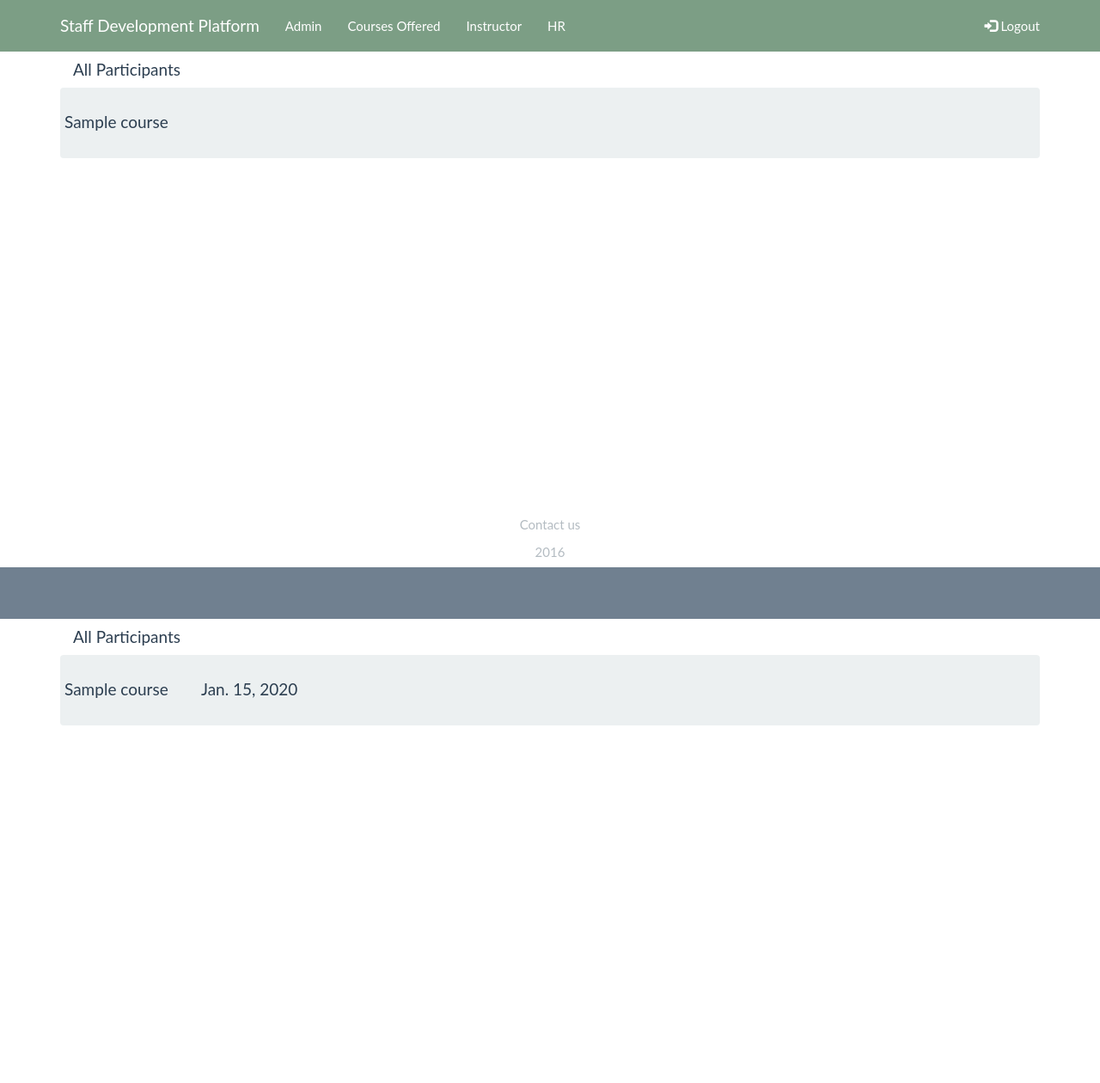
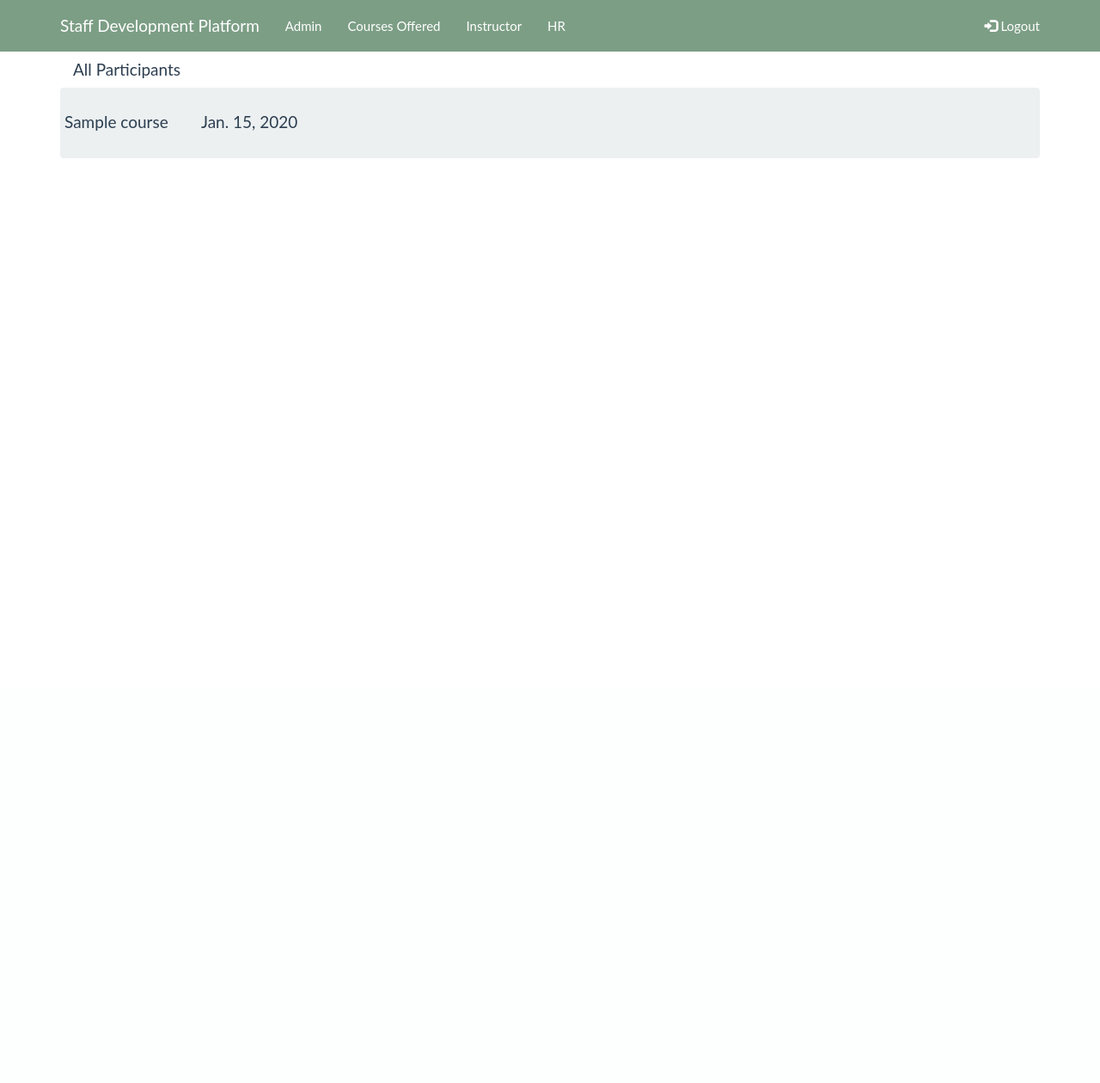
Before and after one commit to abhinav37/sdp, a Django app: page /main/hr/1/ in a window 1280 px wide. Shown: the whole page at 86% size. After the commit the page ends 184 px from the top, so only its background shows below. Run offline with Django 3.2, Linux system fonts and the light colour scheme; a user stored in the database is signed in; tables that the repository leaves empty hold one stand-in row (values such as "Sample post"); some libraries are stand-ins or nearby versions.

Commit message:
Major revamp

```diff
--- a/sdp/main/templates/main/courseHistory.html
+++ b/sdp/main/templates/main/courseHistory.html
@@ -1,62 +1,3 @@
-<meta charset="utf-8">
-{% load static %}
-<head>
-  <title>History</title>
-<meta name="viewport" content="width=device-width, initial-scale=1">
-<script src="https://ajax.googleapis.com/ajax/libs/jquery/1.12.0/jquery.min.js"></script>
-<link rel="stylesheet" href="/static/css/bootstrap.min.css">
-<link rel="stylesheet" href="/static/css/bootstrap.css">
-<script src="http://maxcdn.bootstrapcdn.com/bootstrap/3.3.6/js/bootstrap.min.js"></script>
-</head>
-</body>
-<div id="body">
-{% include "main/navbar.html" %}
-<div class="modal fade" id="login-modal" tabindex="-1" role="dialog" aria-labelledby="myModalLabel" aria-hidden="true" style="display: none;">
-  <div class="modal-dialog">
-    <div class="loginmodal-container">
-      <h1>Login to Your Account</h1><br>
-      <form>
-        <input type="text" name="user" placeholder="Username">
-        <input type="password" name="pass" placeholder="Password">
-        <input type="submit" name="login" class="login loginmodal-submit" value="Login">
-      </form>
-
-      <div class="login-help">
-        <a href="#">Register</a> - <a href="#">Forgot Password</a>
-      </div>
-    </div>
-  </div>
-</div>
-
-	<div class="container-fluid" id="ticker" style="padding-top: 60px;">
-		<marquee>
-
-		</marquee>
-	</div>
-<div class="container">
-  <div class="col-md-12">
-    <h4>All Participants</h4>
-    <div class="row well">
-    {% if courseHistory %}
-      {% for course in courseHistory %}
-      <div class="row">
-        <h4>{{course.course}}</a></h4>
-      </div>
-      {% endfor %}
-    {% else %}
-      <p>The participant has not completed any course.</p>
-    {% endif %}
-    </div>
-
-  </div>
-</div>
-</div>
-
-<footer class="site-footer" style="padding-bottom: 10px;">
-  <p class="text-muted" align="center">Contact us</p>
-  <p class="text-muted" align="center">2016</p>
-</footer>
-
 <meta charset="utf-8">
 {% load static %}
 <head>
--- a/sdp/main/templates/main/viewFullContent.html
+++ b/sdp/main/templates/main/viewFullContent.html
@@ -37,7 +37,7 @@
 					beforeSend: function( xhr ) {
 						xhr.setRequestHeader("X-CSRFToken", csrftoken);
 					},
-					data: {module_id: this.id, course_id: {{course.id}} }
+					data: {module_id: this.id, course_id: {{course.id}}, override:1 }
 				}).done(function( msg ) {
 					$("#compContainer").html(msg);
 				});
--- a/sdp/main/urls.py
+++ b/sdp/main/urls.py
@@ -28,7 +28,7 @@ urlpatterns = [
 	url(r'^admin/newCategory/$', views.newCategory, name='newCategory'),
 	url(r'^admin/adminchange/$', views.adminchange, name='adminchange'),
 	url(r'^admin/deleteCategory/$', views.deleteCategory, name='deleteCategory'),
-	url(r'^admin/renamecat/$', views.renamecat, name='renamecat'),
+	url(r'^admin/renamecat/$', views.renameCategory, name='renamecat'),
 	url(r'^register/$', views.register, name='register'),
 	url(r'^regComplete/$', views.regComplete, name='regComplete'),
 	url(r'^participant/course/(?P<course_id>\d+)/partiComponentBody/$', views.partiComponentBody, name='partiComponentBody'),
--- a/sdp/main/views.py
+++ b/sdp/main/views.py
@@ -19,7 +19,6 @@ def isInstructor(user):
 
 def isAdmin(user):
 	return user.is_superuser
-#############################
 
 def isHR(user):
 	ishr = HR.objects.filter(hr_id=user.id)
@@ -27,6 +26,7 @@ def isHR(user):
 		return True
 	else:
 		return False
+#############################
 
 def index(request):
 	if request.user.is_authenticated:
@@ -34,46 +34,19 @@ def index(request):
 	else:
 		return redirect('login')
 
-def logOut(request):
-	if request.user.is_authenticated:
-		logout(request)
-	return redirect('login')
-
-
 @login_required
 def participant(request):
-	#TODO use participant id of logged in user
-	participantID = request.user.id
-	participantObj = Participant.objects.filter(pk=participantID)[0]
+	participantObj = Participant.objects.filter(pk=request.user.id)[0]
+	courseHistory = participantObj.getCompletedCourses()
+
+	courseList = {}
+	categories = Category.objects.all()
+	for category in categories:
+		courses = category.getCourses().filter(deployed=1).exclude(pk=participantObj.course_id)
+		courseList[category] = courses
+
+	context = {'enrolledCourse': participantObj.getEnrolledCourse(), 'courseList': courseList, 'courseHistory':courseHistory }
 	template = loader.get_template('main/participant.html')
-
-	courseObj = History.objects.filter(participant=request.user.id)
-
-
-
-	if participantObj.course_id is not None:
-		allCourses = Course.objects.filter(deployed=1).exclude(pk=participantObj.course_id)
-		ids=[]
-		for course in allCourses:
-			if not course.category_id in ids:
-				ids.append(course.category_id)
-
-		allCategory=Category.objects.filter(id__in=ids)
-		enrolledCourse = Course.objects.filter(pk=participantObj.course_id)[0]
-		context = {'enrolledCourse': enrolledCourse, 'allCourses': allCourses,'allCategory':allCategory,'courseObj':courseObj }
-	else:
-		allCourses = Course.objects.filter(deployed=1)
-
-		context = {'allCourses': allCourses, 'courseObj':courseObj }
-
-		ids=[]
-		for course in allCourses:
-			if not course.category_id in ids:
-				ids.append(course.category_id)
-
-		allCategory=Category.objects.filter(id__in=ids)
-		context = {'allCourses': allCourses,'allCategory':allCategory,'courseObj':courseObj }
-
 	return HttpResponse(template.render(context,request))
 
 @login_required
@@ -89,7 +62,6 @@ def instructor(request):
 
 		if request.POST['compsPositions'] != "":
 			comps = json.loads(request.POST['compsPositions'])
-
 			for key, value in comps.iteritems():
 				for idx,comp in enumerate(value):
 					compo = Component.objects.filter(pk=int(comp))[0]
@@ -100,33 +72,31 @@ def instructor(request):
 		newCourse.name = request.POST['courseName']
 		newCourse.description = request.POST['courseDesc']
 		newCourse.category_id = request.POST['category']
-		#TODO intructor id based on login
 		newCourse.instructor_id = request.user.id
 		newCourse.save()
 	except Exception, e:
 		print e
-		print request.POST['course_id']
 		pass
 	finally:
-		#TODO intructor id based on login
-		course_list = Course.objects.filter(instructor_id=request.user.id).exclude(category_id=-1)
-		template = loader.get_template('main/instructor.html')
+		instructorObj = Instructor.objects.get(pk=request.user.id)
 		courseDelete = Course.objects.filter(category_id=-1)
 		for course in courseDelete:
 			course.delete()
+		course_list = instructorObj.getCourses()
+
+		template = loader.get_template('main/instructor.html')
 		context = {'course_list': course_list}
 		return HttpResponse(template.render(context,request))
 
 @login_required
 @user_passes_test(isInstructor)
 def newCourse(request):
-	#TODO deployed implementation
-	newCourse = Course(name="New Course", description="Add a description for your course", deployed=0, category_id=-1, instructor_id=request.user.id)
-	newCourse.save()
+	instructorObj = Instructor.objects.get(pk=request.user.id)
+	courseObj = instructorObj.createCourse()
+	course_id = courseObj.id
+	category_list = Category.objects.all()
+	module_list = courseObj.getModules().order_by("position")
 
-	category_list = Category.objects.all()
-	course_id = Course.objects.all().order_by("id").reverse()[0].id
-	module_list = Module.objects.filter(course_id=course_id).order_by("position")
 	template = loader.get_template('main/new.html')
 	context = {'categories': category_list, 'modules': module_list, 'course_id': course_id }
  	return HttpResponse(template.render(context,request))
@@ -134,143 +104,105 @@ def newCourse(request):
 @login_required
 @user_passes_test(isInstructor)
 def deployCourse(request):
-	participants = Participant.objects.filter(course_id = request.POST['course_id'])
+	courseObj = Course.objects.get(pk=request.POST['course_id'])
+	participants = courseObj.getParticipants()
 
 	if not participants:
-		course = Course.objects.filter(pk=request.POST['course_id'])[0]
-		course.deployed = 1 - course.deployed
-		course.save()
+		courseObj.toggleDeployed()
 	 	return HttpResponse("Success")
 	else:
 		return HttpResponse("Fail")
 
 @login_required
 def view_course(request,course_id):
-	participantID = request.user.id
-	participantObj = Participant.objects.filter(pk=participantID)[0]
-	template=loader.get_template('main/courseInfo.html')
-	course = Course.objects.filter(id=course_id)[0]
-	x=Module.objects.filter(course_id=course_id)
-	lastModule=Module()
-	if x:
-		lastModule = x.last().id
+	participantObj = Participant.objects.get(pk=request.user.id)
+	courseObj = Course.objects.get(pk=course_id)
+	x = courseObj.getModules()
 
-	if participantObj.course_id is None:
-		#not enrolled in any course, show everything + option to enroll
-		modules = Module.objects.filter(course_id=course_id).order_by("position")
-		x = 3
+	modules = courseObj.getModules().order_by("position")
+	if participantObj.getEnrolledCourse() is None:
+		x = 3 #not enrolled in any course, show everything + option to enroll
 	else:
 		if participantObj.course_id == int(course_id):
 			#load course accordingly, as this is Participant's enrolled course
-			lastUnlocked = participantObj.access
-			modules = Module.objects.filter(course_id=course_id, position__lte = lastUnlocked).order_by("position")
+			modules = modules.filter(position__lte = participantObj.access)
 			x = 1
 		else:
 			#load course accordingly, Participant is enrolled in another course. give option to drop current course to get this course
-			modules = Module.objects.filter(course_id=course_id).order_by("position")
 			x = 2
 
-	context={'course': course, 'modules': modules, 'enrollStatus': x, 'participant_id': participantID, 'lastModule': lastModule }
+	template=loader.get_template('main/courseInfo.html')
+	context={'course': courseObj, 'modules': modules, 'enrollStatus': x, 'participant_id': request.user.id }
 	return HttpResponse(template.render(context,request))
 
 def viewFullContent(request,course_id):
-	participantID = request.user.id
-	participantObj = Participant.objects.filter(pk=participantID)[0]
-	template=loader.get_template('main/viewFullContent.html')
-	course = Course.objects.filter(id=course_id)[0]
-	lastModule = Module.objects.filter(course_id=course_id).last()
-	modules = Module.objects.filter(course_id=course_id).order_by("position")
+	participantObj = Participant.objects.filter(pk=request.user.id)[0]
+	courseObj = Course.objects.filter(id=course_id)[0]
+	modules = courseObj.getModules().order_by("position")
+
 	if participantObj.course_id is None:
-		#not enrolled in any course, show everything + option to enroll
-
-		x = 1
+		x = 1 #not enrolled in any course, show everything + option to enroll
 	else:
 		if participantObj.course_id == int(course_id):
-			#load course accordingly, as this is Participant's enrolled course
-			x = 2
+			x = 2 #load course accordingly, as this is Participant's enrolled course
 		else:
-			#load course accordingly, Participant is enrolled in another course. give option to drop current course to get this course
-			x = 3
+			x = 3 #load course accordingly, Participant is enrolled in another course. give option to drop current course to get this course
 
-
-	context={'course': course, 'modules': modules, 'enrollStatus': x, 'participant_id': participantID }
+	template=loader.get_template('main/viewFullContent.html')
+	context={'course': courseObj, 'modules': modules, 'enrollStatus': x, 'participant_id': request.user.id }
 	return HttpResponse(template.render(context,request))
 
 def completeCourse(request, course_id, participant_id):
-	modCount = Module.objects.filter(course_id=course_id).count()
+	courseObj = Course.objects.get(pk=course_id)
+	modCount = courseObj.getModuleCount()
 	participantObj = Participant.objects.filter(pk=participant_id)[0]
 	if participantObj.access == modCount:
-		courseObj = Course.objects.filter(pk=course_id)[0]
-		var = History.objects.filter(course=course_id, participant= participant_id)
-		print var
-		if var:
-			var[0].dateCompleted = datetime.date.today()
-			var[0].save()
-
+		courseHistory = History.objects.filter(course=course_id, participant= participant_id)
+		if courseHistory:
+			courseHistory[0].updateDate(datetime.date.today())
 		else:
 			history = History(course=courseObj, participant=participantObj)
 			history.save()
-
-		participantObj.course_id = None
-		participantObj.access = 0
-		participantObj.save()
+		participantObj.dropCurrentCourse()
 
 	return redirect(participant)
 
 @login_required
-def loadModules(request, course_id):
-	participantID = request.user.id
-	participantObj = Participant.objects.filter(pk=participantID)[0]
-	lastUnlocked = participantObj.access
-	modules = Module.objects.filter(course_id=course_id, position__lte = lastUnlocked).order_by("position")
+def addDrop(request):
+	participantObj = Participant.objects.filter(pk=request.user.id)[0]
+	if request.POST['drop'] == "1":
+		participantObj.dropCurrentCourse()
+	else:
+		courseObj = Course.objects.get(pk=request.POST['course_id'])
+		participantObj.enroll(courseObj)
 
-	template = loader.get_template('main/module.html')
-	context = {'modules': modules}
- 	return HttpResponse(template.render(context,request))
-
-@login_required
-def addDrop(request):
-	participantID = request.user.id
-	participantObj = Participant.objects.filter(pk=participantID)[0]
-	if request.POST['drop'] == "1":
-		participantObj.course_id = None
-		participantObj.access = 0
-	else:
-		participantObj.course_id = request.POST['course_id']
-		participantObj.access = 1
-	participantObj.save()
 	return redirect(participant)
 
 @login_required
 def loadComponents(request):
 	participantID = request.POST.get('participant_id', False)
-	moduleID = request.POST['module_id']
-	courseID = request.POST['course_id']
-	modList = Module.objects.filter(course_id=courseID).order_by("position")
+	courseObj = Course.objects.get(pk=request.POST['course_id'])
+	modList = courseObj.getModules().order_by("position")
 	lastModule = modList.last().id
 	canAdd = 1
-	if isInstructor(request.user):
-		canAdd = 0
-	else:
-		canAdd = 1
-	lastModule = Module()
-
-	modList = Module.objects.filter(course_id=courseID).order_by("position")
-	lastModule = modList.last().id
 
 	if participantID:
-		participantObj = Participant.objects.filter(pk=participantID)[0]
+		participantObj = Participant.objects.get(pk=participantID)
 		access = participantObj.access
 		noOfMods = modList.count()
 		accessibleMod = modList[access-1].id
-		if accessibleMod == int(moduleID):
+		if accessibleMod == int(request.POST['module_id']):
 			if access < noOfMods:
 				participantObj.access = access + 1
 				participantObj.save()
 		canAdd = 0
 
-	component_list = Component.objects.filter(module_id=moduleID, course_id=courseID).order_by("position")
-	context = {'components': component_list, 'module_id': moduleID, 'canAdd': canAdd , 'lastModule': lastModule }
+	if request.POST.get('override', False):
+		canAdd = 0
+
+	moduleObj = Module.objects.get(pk=request.POST['module_id'])
+	component_list = moduleObj.getComponents().order_by("position")
+	context = {'components': component_list, 'module_id': request.POST['module_id'], 'canAdd': canAdd , 'lastModule': lastModule }
 	template = loader.get_template('main/componentList.html')
 	return HttpResponse(template.render(context,request))
 
@@ -301,57 +233,12 @@ def partiComponentBody(request, course_id):
 
 @login_required
 @user_passes_test(isInstructor)
-def renameModule(request):
-	course_id = request.POST['course_id']
-	moduleToChange = Module.objects.filter(pk=request.POST['module_id'])[0]
-	moduleToChange.name = request.POST['module_name']
-	moduleToChange.save()
-
-	module_list = Module.objects.filter(course_id=course_id).order_by("position")
-	template = loader.get_template('main/module.html')
-	context = {'modules': module_list}
- 	return HttpResponse(template.render(context,request))
-
-@login_required
-@user_passes_test(isInstructor)
-def deleteModule(request):
-	course_id = request.POST['course_id']
-	moduleToDelete = Module.objects.filter(pk=request.POST['module_id'])[0]
-	moduleToDelete.delete()
-
-	module_list = Module.objects.filter(course_id=course_id).order_by("position")
-	template = loader.get_template('main/module.html')
-	context = {'modules': module_list}
- 	return HttpResponse(template.render(context,request))
-
-@login_required
-@user_passes_test(isInstructor)
-def addModule(request):
-	course_id = request.POST['course_id']
-	module_list = Module.objects.filter(course_id=course_id).order_by("position")
-	mods = Module.objects.filter(course_id=course_id)
-	if not mods:
-		module_position = 0
-	else:
-		module_position = mods.order_by("position").reverse()[0].position
-
-	courseObj = Course.objects.filter(pk=course_id)[0]
-	new_module = Module(name=request.POST['module_name'], position = module_position+1, course = courseObj)
-	new_module.save()
-
-	module_list = Module.objects.filter(course_id=course_id).order_by("position")
-	template = loader.get_template('main/module.html')
-	context = {'modules': module_list}
- 	return HttpResponse(template.render(context,request))
-
-@login_required
-@user_passes_test(isInstructor)
 def deleteComponent(request):
-	course_id = request.POST['course_id']
 	compToDelete = Component.objects.filter(pk=request.POST['component_id'])[0]
 	compToDelete.delete()
+	moduleObj = Module.objects.get(pk=request.POST['module_id'])
+	component_list = moduleObj.getComponents().order_by("position")
 
-	component_list = Component.objects.filter(course_id=request.POST['course_id'], module_id=request.POST['module_id']).order_by("position")
 	template = loader.get_template('main/componentList.html')
 	context = {'components': component_list, 'canAdd': 1}
  	return HttpResponse(template.render(context,request))
@@ -359,18 +246,15 @@ def deleteComponent(request):
 @login_required
 @user_passes_test(isInstructor)
 def addComponent(request):
-	comps = Component.objects.filter(course_id=request.POST['course_id'], module_id=request.POST['module_id'])
+	moduleObj = Module.objects.get(pk=request.POST['module_id'])
+	comps = moduleObj.getComponents()
 	if not comps:
 		component_position = 0
 	else:
 		component_position = comps.order_by("position").reverse()[0].position
+	moduleObj.addComponent(request.POST['component_name'], component_position + 1)
 
-	courseObj = Course.objects.filter(pk=request.POST['course_id'])[0]
-	moduleObj = Module.objects.filter(pk=request.POST['module_id'])[0]
-	new_component =Component(name=request.POST['component_name'], file=None, position=component_position+1, course=courseObj, module=moduleObj)
-	new_component.save()
-
-	component_list = Component.objects.filter(course_id=request.POST['course_id'], module_id=request.POST['module_id']).order_by("position")
+	component_list = moduleObj.getComponents().order_by("position")
 	template = loader.get_template('main/componentList.html')
 	context = {'components': component_list, 'canAdd': 1}
  	return HttpResponse(template.render(context,request))
@@ -390,13 +274,58 @@ def editCourse(request, course_id):
 @login_required
 @user_passes_test(isAdmin)
 def admin(request):
-	template = loader.get_template('main/admin.html')
 	all_categories = Category.objects.all()
 	all_users = getUsers()
-	all_instructor= Instructor.objects.filter()
+	all_instructor= Instructor.objects.all()
 
+	template = loader.get_template('main/admin.html')
 	context = {'all_categories': all_categories,'all_users': all_users,'all_instructor':all_instructor }
 	return HttpResponse(template.render(context,request))
+
+@login_required
+@user_passes_test(isAdmin)
+def adminchange(request):
+	try:
+		if request.POST['val']=='2':
+			us=User.objects.filter(id=request.POST['u_id'])
+			x = Instructor.objects.filter(instructor=us)
+			if not Course.objects.filter(instructor=x):
+				us=User.objects.filter(id=request.POST['u_id'])[0]
+				us.is_staff=False
+				us.save()
+				Instructor.objects.filter(instructor_id=us.id).delete()
+				print "deleted"
+				return HttpResponse("change")
+			else:
+				print "has course"
+				return HttpResponse("no")
+		elif request.POST['val']=='1':
+				us=User.objects.filter(id=request.POST['u_id'])[0]
+				us.is_staff=True
+				us.save()
+				x = Instructor(us.id)
+				x.save()
+				return HttpResponse("done")
+	except Exception, e:
+		print e
+		return HttpResponse("expetion")
+		pass
+
+############## Category Views ##############
+
+@login_required
+@user_passes_test(isAdmin)
+def newCategory(request):
+	try:
+		if request.POST['cat']:
+			newCat = Category(name=request.POST['cat'])
+			newCat.save()
+			return HttpResponse(newCat.id)
+		else:
+			return HttpResponse("exist")
+	except Exception, e:
+		print e
+		pass
 
 @login_required
 @user_passes_test(isAdmin)
@@ -421,60 +350,12 @@ def deleteCategory(request):
 
 @login_required
 @user_passes_test(isAdmin)
-def adminchange(request):
-	try:
-		if request.POST['val']=='2':
-
-			us=User.objects.filter(id=request.POST['u_id'])
-			x = Instructor.objects.filter(instructor=us)
-			if not Course.objects.filter(instructor=x):
-				us=User.objects.filter(id=request.POST['u_id'])[0]
-				us.is_staff=False
-				us.save()
-				Instructor.objects.filter(instructor_id=us.id).delete()
-				print "deleted"
-				return HttpResponse("change")
-			else:
-				print "has course"
-				return HttpResponse("no")
-		elif request.POST['val']=='1':
-				us=User.objects.filter(id=request.POST['u_id'])[0]
-				us.is_staff=True
-				us.save()
-				x = Instructor(us.id)
-				x.save()
-				return HttpResponse("done")
-
-
-	except Exception, e:
-		print e
-		return HttpResponse("expetion")
-		pass
-
-@login_required
-@user_passes_test(isAdmin)
-def newCategory(request):
-	try:
-		if request.POST['cat']:
-			newCat=Category(name=request.POST['cat'])
-			newCat.save()
-			return HttpResponse(newCat.id)
-		else:
-			return HttpResponse("exist")
-	except Exception, e:
-		print e
-		pass
-
-
-@login_required
-@user_passes_test(isAdmin)
-def renamecat(request):
+def renameCategory(request):
 	try:
 		if request.POST['cat_id']:
-			x=Category.objects.filter(id=request.POST['cat_id'])[0]
-			x.name=request.POST['cat_na']
-			x.save()
-			print "renamed"
+			catObj = Category.objects.get(pk=request.POST['cat_id'])
+			catObj.name = request.POST['cat_na']
+			catObj.save()
 			return HttpResponse("rnm")
 		else:
 			return HttpResponse("not")
@@ -482,12 +363,13 @@ def renamecat(request):
 		print e
 		pass
 
-def register(request):
-	return callReg(request, {})
-
+############## Registration Views ##############
 def callReg(request, context1):
 	template = loader.get_template('main/register.html')
 	return HttpResponse(template.render(context1, request))
+
+def register(request):
+	return callReg(request, {})
 
 def regComplete(request):
 	uname = request.POST['username']
@@ -506,8 +388,14 @@ def regComplete(request):
 
 		newParti = Participant(pk=newUser.id)
 		newParti.save()
-		#TODO redirect to login page
 		return redirect('login')
+
+def logOut(request):
+	if request.user.is_authenticated:
+		logout(request)
+	return redirect('login')
+
+############## HR Views ##############
 
 @login_required
 @user_passes_test(isHR)
@@ -520,9 +408,60 @@ def participantList(request):
 @login_required
 @user_passes_test(isHR)
 def courseHistory(request, participant_id):
+	courseHistory = Participant.objects.get(pk=participant_id).getCompletedCourses()
+
+	print courseHistory
+	context = {'courseHistory': courseHistory}
 	template = loader.get_template('main/courseHistory.html')
-	courseHistory = History.objects.filter(participant=participant_id)
+	return HttpResponse(template.render(context,request))
 
-	context = {'courseHistory': courseHistory}
+############## Module Views ##############
 
-	return HttpResponse(template.render(context,request))
+def loadModuleTemplate(request, module_list):
+	template = loader.get_template('main/module.html')
+	context = {'modules': module_list}
+ 	return HttpResponse(template.render(context,request))
+
+@login_required
+def loadModules(request, course_id):
+	participantID = request.user.id
+	participantObj = Participant.objects.filter(pk=participantID)[0]
+	lastUnlocked = participantObj.access
+	module_list = Module.objects.filter(course_id=course_id, position__lte = lastUnlocked).order_by("position")
+
+	return loadModuleTemplate(request, module_list)
+
+@login_required
+@user_passes_test(isInstructor)
+def renameModule(request):
+	moduleToChange = Module.objects.filter(pk=request.POST['module_id'])[0]
+	moduleToChange.name = request.POST['module_name']
+	moduleToChange.save()
+	courseObj = Course.objects.get(pk=request.POST['course_id'])
+	module_list = courseObj.getModules().order_by("position")
+
+	return loadModuleTemplate(request, module_list)
+
+@login_required
+@user_passes_test(isInstructor)
+def deleteModule(request):
+	moduleToDelete = Module.objects.filter(pk=request.POST['module_id'])[0]
+	moduleToDelete.delete()
+	courseObj = Course.objects.get(pk=request.POST['course_id'])
+	module_list = courseObj.getModules().order_by("position")
+
+	return loadModuleTemplate(request, module_list)
+
+@login_required
+@user_passes_test(isInstructor)
+def addModule(request):
+	courseObj = Course.objects.get(pk=request.POST['course_id'])
+	module_list = courseObj.getModules().order_by("position")
+	if not module_list:
+		module_position = 0
+	else:
+		module_position = module_list.order_by("position").reverse()[0].position
+	courseObj.addModule(request.POST['module_name'], module_position + 1)
+	module_list = courseObj.getModules().order_by("position")
+
+	return loadModuleTemplate(request, module_list)
```
Also changed, not shown: sdp/main/models.py (+55 -0 lines), sdp/main/templates/main/participant.html (+6 -8 lines).
